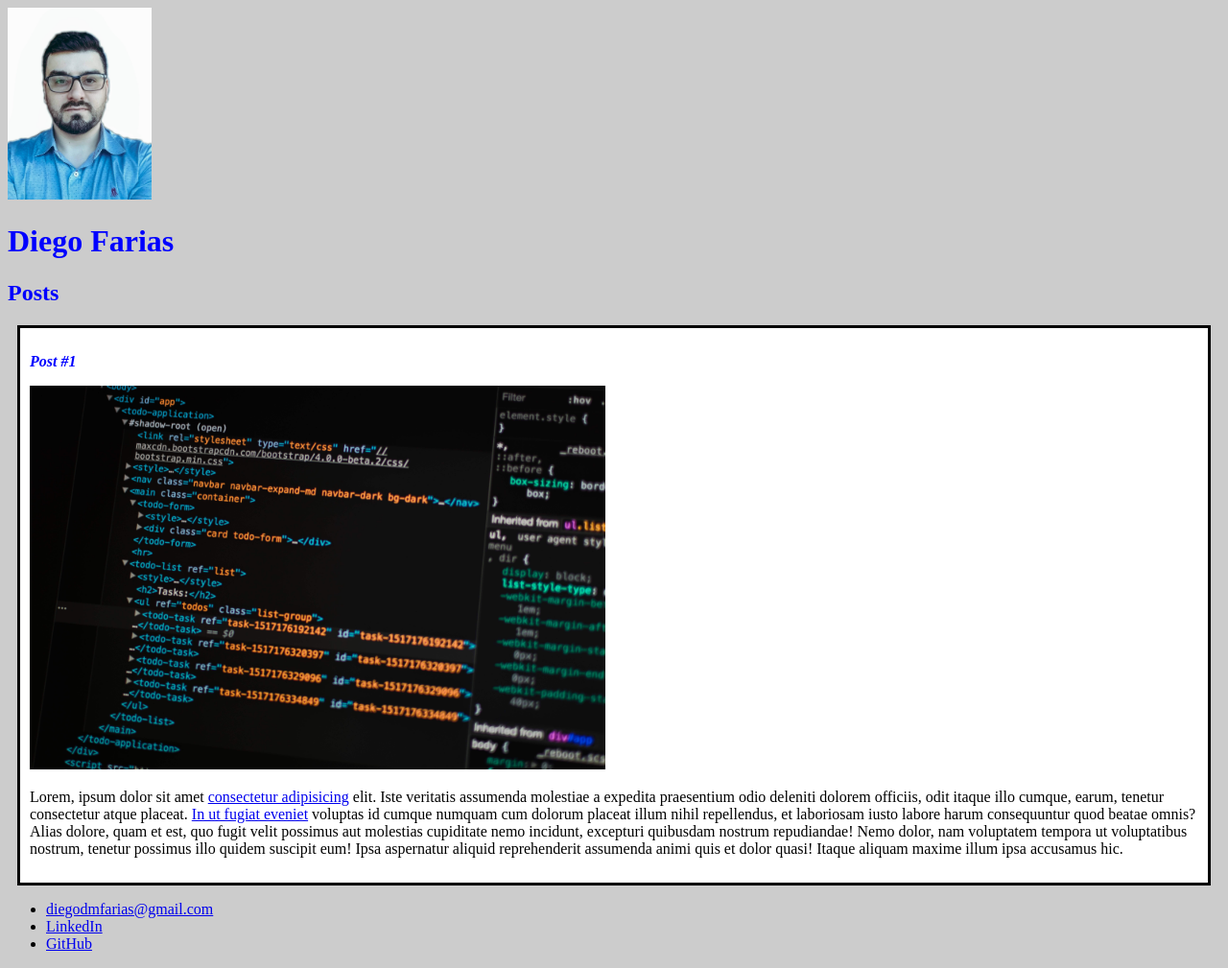
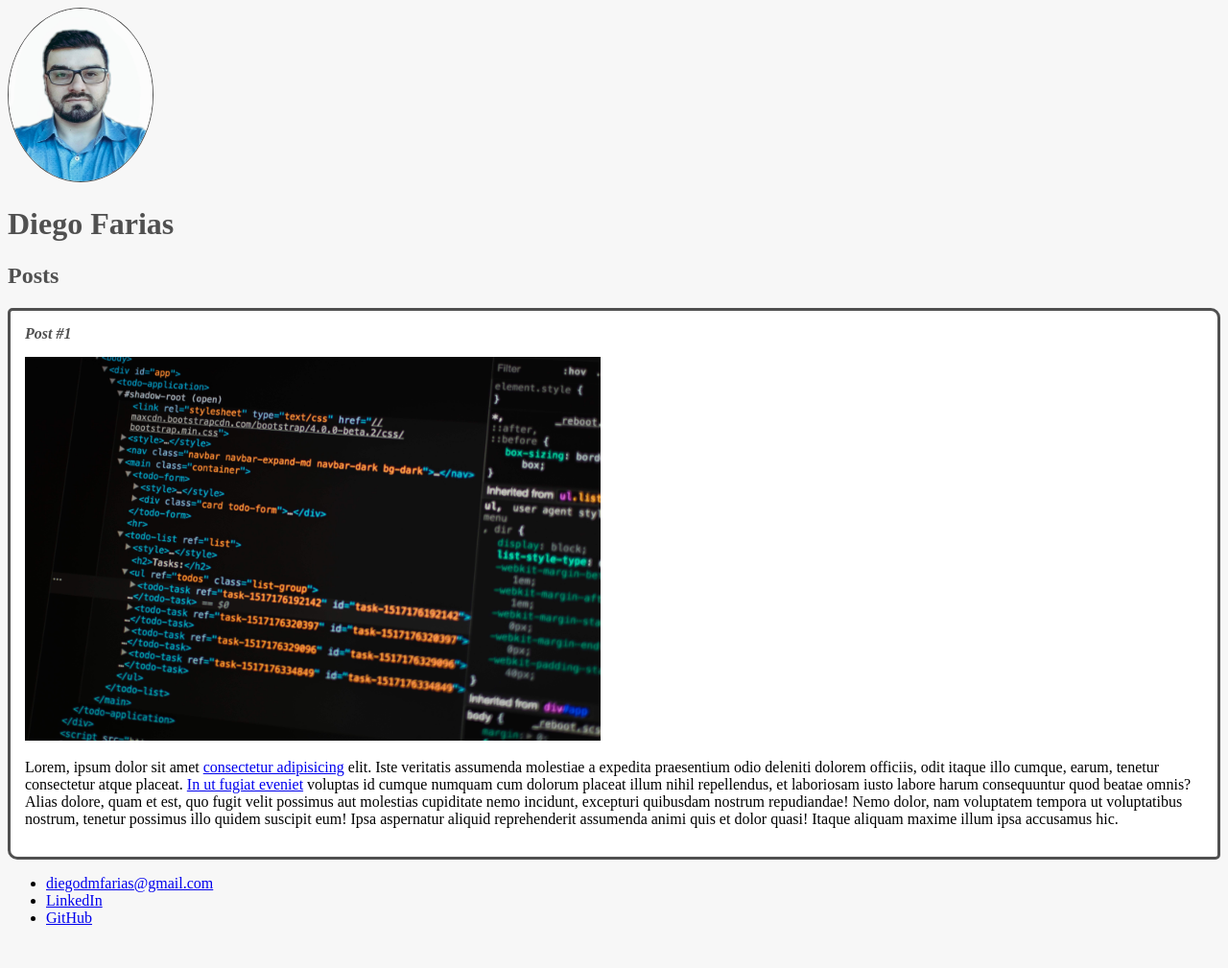
Before and after one commit to DiegodmFarias/dio-desafio-github-primeiro-repositorio, a plain HTML site: page Introdução HTML e CSS/index.html in a window 1280 px wide. Shown: the whole page at 96% size. After the commit the page ends 982 px from the top, so only its background shows below. Drawn offline with Linux system fonts and the light colour scheme.

Commit message:
changes made in the third practical exercise of the CSS module

```diff
--- a/Introdução HTML e CSS/index.html
+++ b/Introdução HTML e CSS/index.html
@@ -11,7 +11,7 @@
 
 <body>
     <header>
-        <img src="Adobe_20200128_182206.jpg" alt="Foto do autor Diego Farias" width="150px 200px">
+        <img src="Adobe_20200128_182206.jpg" alt="Foto do autor Diego Farias" class="photo">
         <h1 id="title">Diego Farias</h1>
     </header>
     <section>
@@ -22,8 +22,8 @@
             <header>
                 <h3 class="post_title">Post #1</h3>
                 <img src="pankaj-patel-u2Ru4QBXA5Q-unsplash.jpg" alt="Editor de texto contendo código html."
-                    width="600px 400px">
-                <p>Lorem, ipsum dolor sit amet <a href="https://www.linkedin.com/in/diego-farias19/"
+                    width="600px 400px" class="post_image">
+                <p class="post_content">Lorem, ipsum dolor sit amet <a href="https://www.linkedin.com/in/diego-farias19/"
                         target="_blank">consectetur adipisicing</a> elit. Iste veritatis assumenda molestiae a
                     expedita praesentium odio deleniti dolorem officiis, odit itaque illo cumque, earum, tenetur
                     consectetur atque placeat. <a href="mailto:diegodmfarias@gmail.com">In ut fugiat eveniet</a>
--- a/Introdução HTML e CSS/style.css
+++ b/Introdução HTML e CSS/style.css
@@ -1,19 +1,40 @@
 body{
-    background: #ccc;
+    background: #f7f7f7;
+}
+
+.photo{
+    width: 150px;
+    height:180px;
+    border: 1px solid #505050;
+    border-radius: 50%;
+
+
 }
 
 #title, .subtitle, .post_title{
-    color: blue;
+    color: #505050;
 }
 
 .post_title{
     font-size: 16px;
     font-style: italic;
+    margin: 0;
+    margin-bottom: 15px;
 }
 
 .post{
     background: #fff;
-    padding: 10px;
-    border: 3px solid black;
-    margin: 10px;
+    padding: 15px;
+    border: 3px solid #505050;
+    margin-bottom: 15px;
+    border-radius: 5px 10px;
 }
+
+.post_content{
+    margin: 0;
+    margin-bottom: 15px;
+
+}
+.post_image{
+    margin-bottom: 15px;
+}
```
